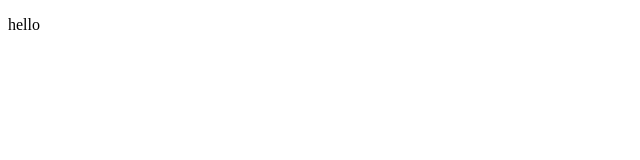
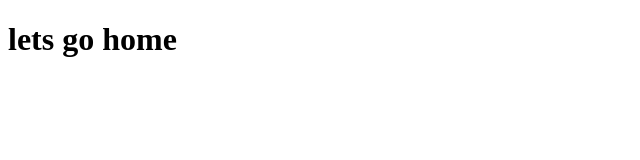
Before and after one commit to ehsan05/gitexw, a plain HTML site: page index.html in a window 1280 px wide. Shown: the whole page, without its empty margins (0-640 px from the left). Drawn offline with Linux system fonts and the light colour scheme.

Commit message:
header updated

```diff
--- a/index.html
+++ b/index.html
@@ -7,6 +7,6 @@
 </head>
 <body>
 
-    <p>hello</p>
+    <h1>lets go home</h1>
 </body>
 </html>
```
